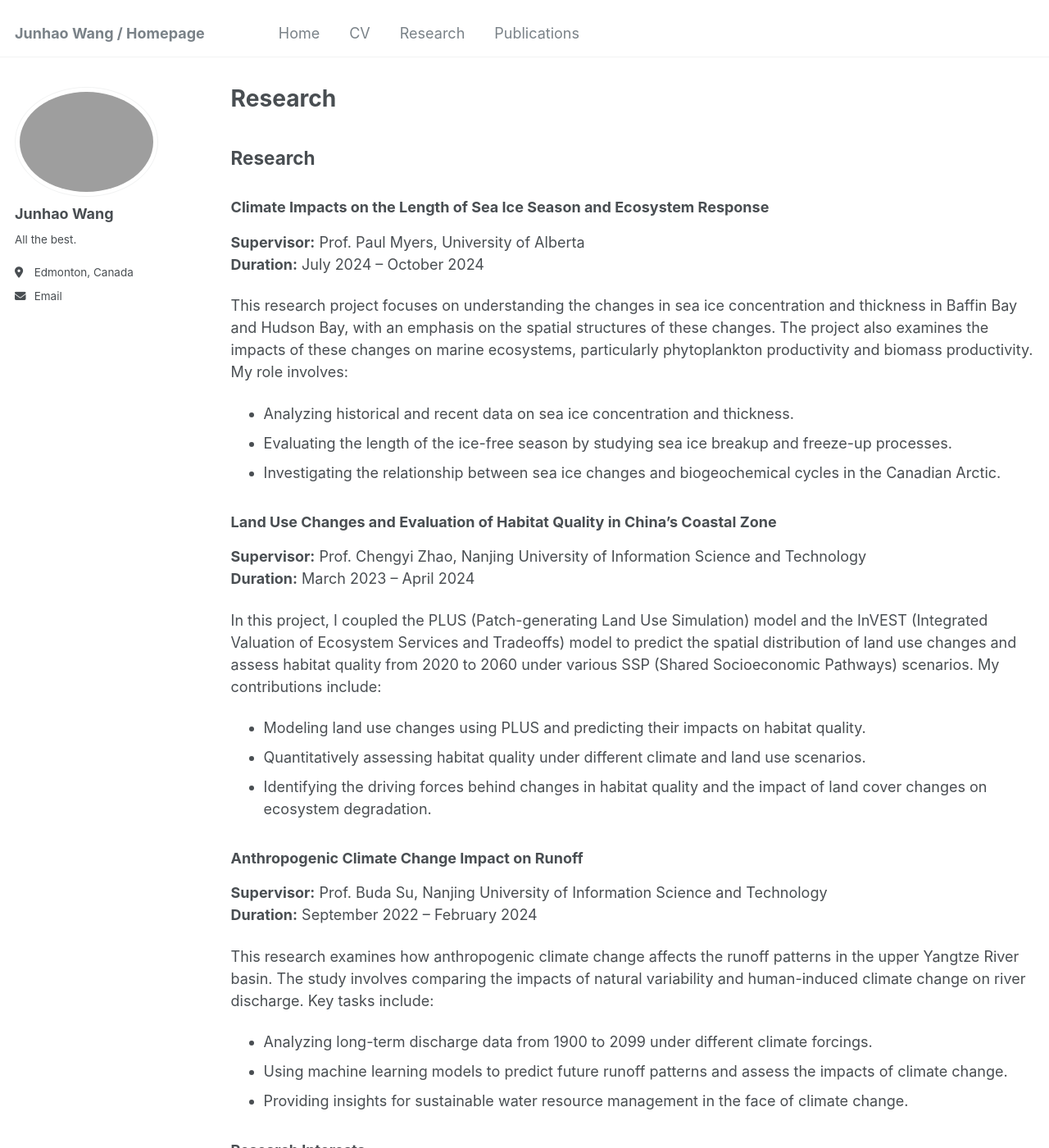
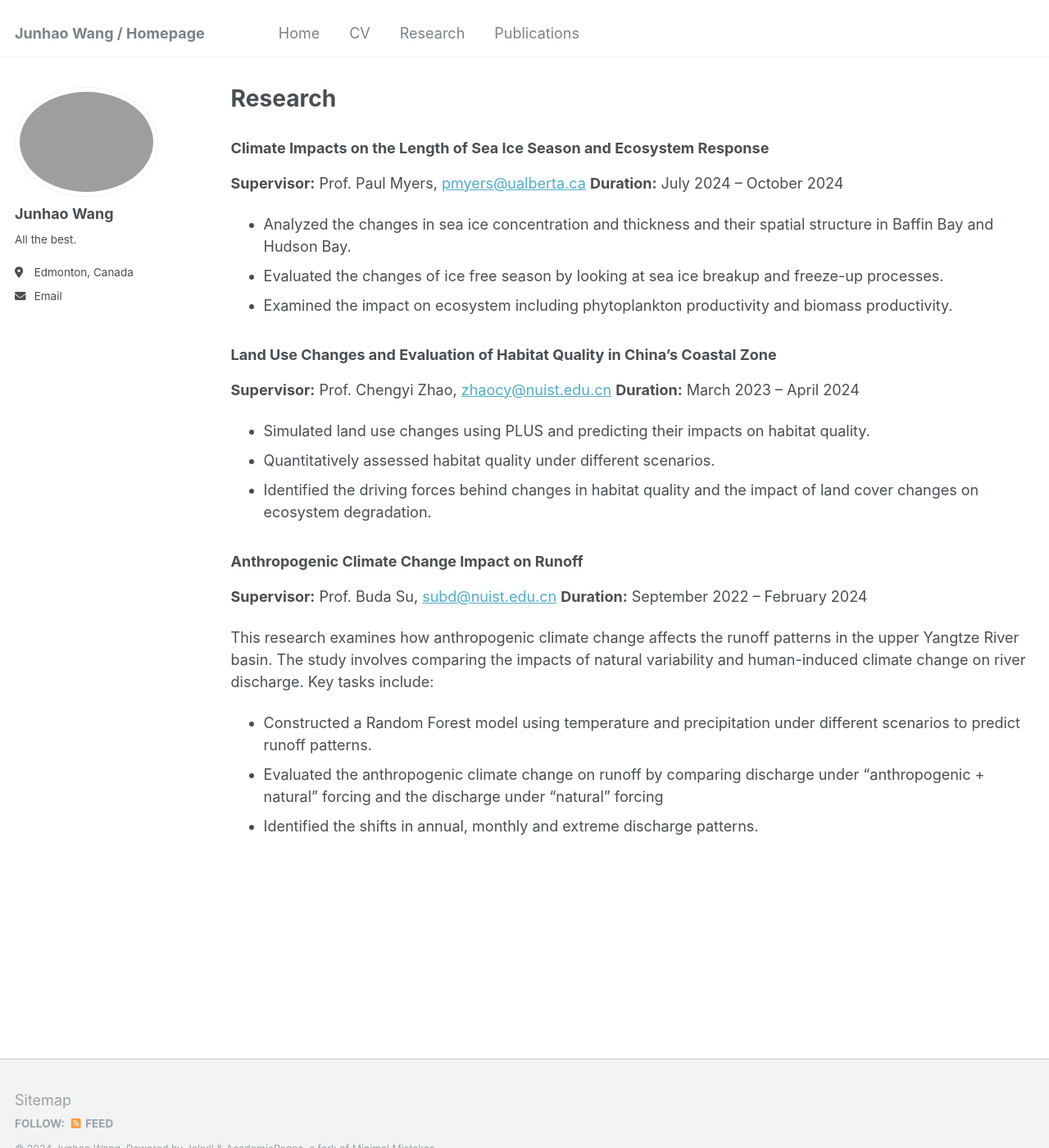
Before and after one commit to sigmundw/sigmundw.github.io, a Jekyll site: the page built from _pages/research.md, in a window 1280 px wide and 1400 px high. Shown: the whole window at 82% size. Built offline with Jekyll 4.4.1, drawn with Linux system fonts in a browser that asks for light colours; some of the changed text lies outside the part shown.

Commit message:
Update research.md

```diff
--- a/_pages/research.md
+++ b/_pages/research.md
@@ -6,40 +6,30 @@ author_profile: true
 redirect_from:
   - /research
 ---
-## Research
+
 
 ### Climate Impacts on the Length of Sea Ice Season and Ecosystem Response
-**Supervisor:** Prof. Paul Myers, University of Alberta
+**Supervisor:** Prof. Paul Myers, [pmyers@ualberta.ca](pmyers@ualberta.ca)
 **Duration:** July 2024 – October 2024
 
-This research project focuses on understanding the changes in sea ice concentration and thickness in Baffin Bay and Hudson Bay, with an emphasis on the spatial structures of these changes. The project also examines the impacts of these changes on marine ecosystems, particularly phytoplankton productivity and biomass productivity. My role involves:
-
-- Analyzing historical and recent data on sea ice concentration and thickness.
-- Evaluating the length of the ice-free season by studying sea ice breakup and freeze-up processes.
-- Investigating the relationship between sea ice changes and biogeochemical cycles in the Canadian Arctic.
+- Analyzed the changes in sea ice concentration and thickness and their spatial structure in Baffin Bay and Hudson Bay.
+- Evaluated the changes of ice free season by looking at sea ice breakup and freeze-up processes.
+- Examined the impact on ecosystem including phytoplankton productivity and biomass productivity.
 
 ### Land Use Changes and Evaluation of Habitat Quality in China’s Coastal Zone
-**Supervisor:** Prof. Chengyi Zhao, Nanjing University of Information Science and Technology
+**Supervisor:** Prof. Chengyi Zhao, [zhaocy@nuist.edu.cn](zhaocy@nuist.edu.cn)
 **Duration:** March 2023 – April 2024
 
-In this project, I coupled the PLUS (Patch-generating Land Use Simulation) model and the InVEST (Integrated Valuation of Ecosystem Services and Tradeoffs) model to predict the spatial distribution of land use changes and assess habitat quality from 2020 to 2060 under various SSP (Shared Socioeconomic Pathways) scenarios. My contributions include:
-
-- Modeling land use changes using PLUS and predicting their impacts on habitat quality.
-- Quantitatively assessing habitat quality under different climate and land use scenarios.
-- Identifying the driving forces behind changes in habitat quality and the impact of land cover changes on ecosystem degradation.
+- Simulated land use changes using PLUS and predicting their impacts on habitat quality.
+- Quantitatively assessed habitat quality under different scenarios.
+- Identified the driving forces behind changes in habitat quality and the impact of land cover changes on ecosystem degradation.
 
 ### Anthropogenic Climate Change Impact on Runoff
-**Supervisor:** Prof. Buda Su, Nanjing University of Information Science and Technology
+**Supervisor:** Prof. Buda Su, [subd@nuist.edu.cn](subd@nuist.edu.cn)
 **Duration:** September 2022 – February 2024
 
 This research examines how anthropogenic climate change affects the runoff patterns in the upper Yangtze River basin. The study involves comparing the impacts of natural variability and human-induced climate change on river discharge. Key tasks include:
 
-- Analyzing long-term discharge data from 1900 to 2099 under different climate forcings.
-- Using machine learning models to predict future runoff patterns and assess the impacts of climate change.
-- Providing insights for sustainable water resource management in the face of climate change.
-
-### Research Interests
-- **Climate Change and Ecosystem Dynamics:** Exploring how climate change impacts marine and terrestrial ecosystems.
-- **Hydrological Modeling:** Investigating the effects of climate change on water resources and hydrological cycles.
-- **Extreme Weather Events and Adaptation Strategies:** Understanding and developing strategies to mitigate the impacts of extreme weather events.
-- **Land Use and Cover Change (LUCC):** Studying the effects of land use changes on ecosystem services and biodiversity.
+- Constructed a Random Forest model using temperature and precipitation under different scenarios to predict runoff patterns.
+- Evaluated the anthropogenic climate change on runoff by comparing discharge under “anthropogenic + natural” forcing and the discharge under “natural” forcing
+- Identified the shifts in annual, monthly and extreme discharge patterns.
```
